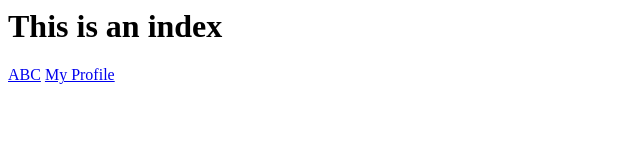
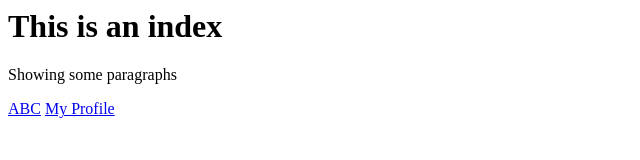
Before and after one commit to JackyLN/L27-learning, a plain HTML site: page index.html in a window 1280 px wide. Shown: the whole page, without its empty margins (0-640 px from the left). Drawn offline with Linux system fonts and the light colour scheme.

Commit message:
minor add to test auto hooks

```diff
--- a/index.html
+++ b/index.html
@@ -1,5 +1,7 @@
 <body>
   <h1>This is an index</h1>
+
+  <p>Showing some paragraphs</p>
 
   <a href="abc.html">ABC</a>
   <a href="myprofile.html">My Profile</a>
```
